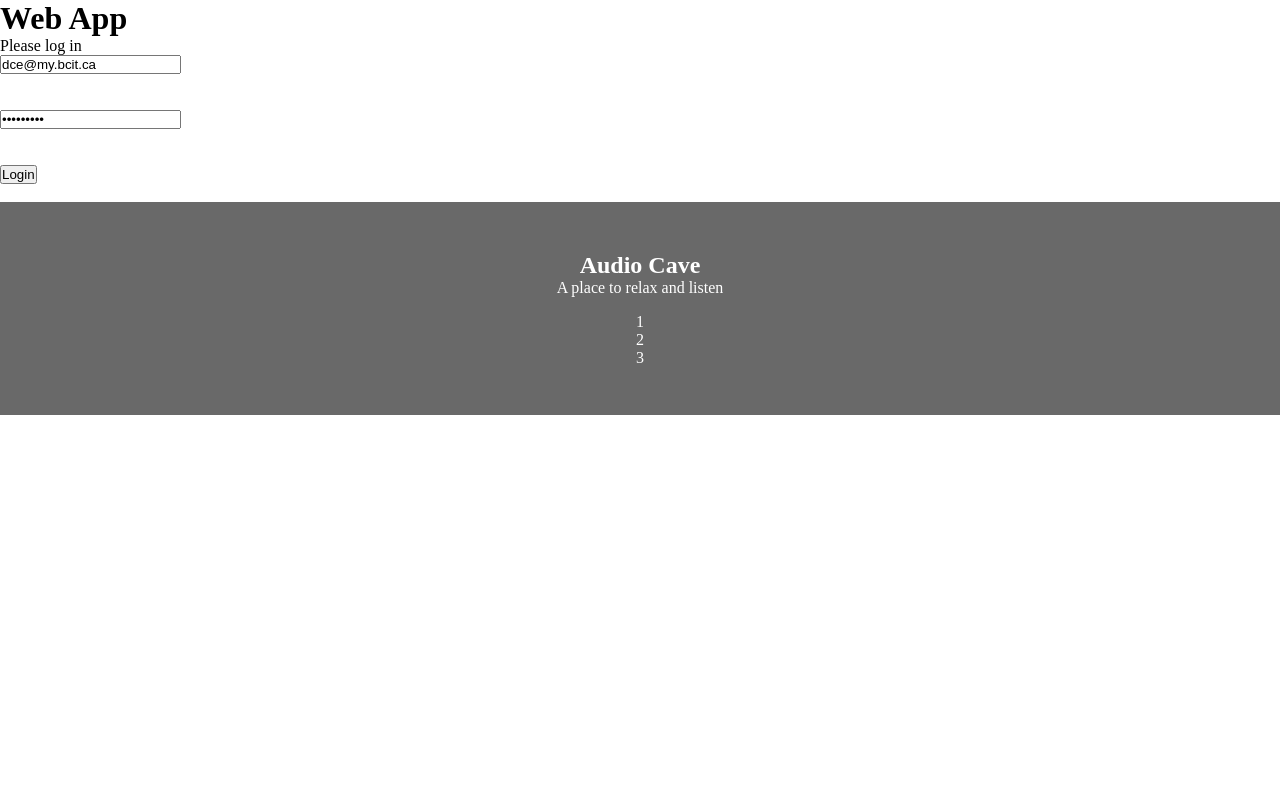
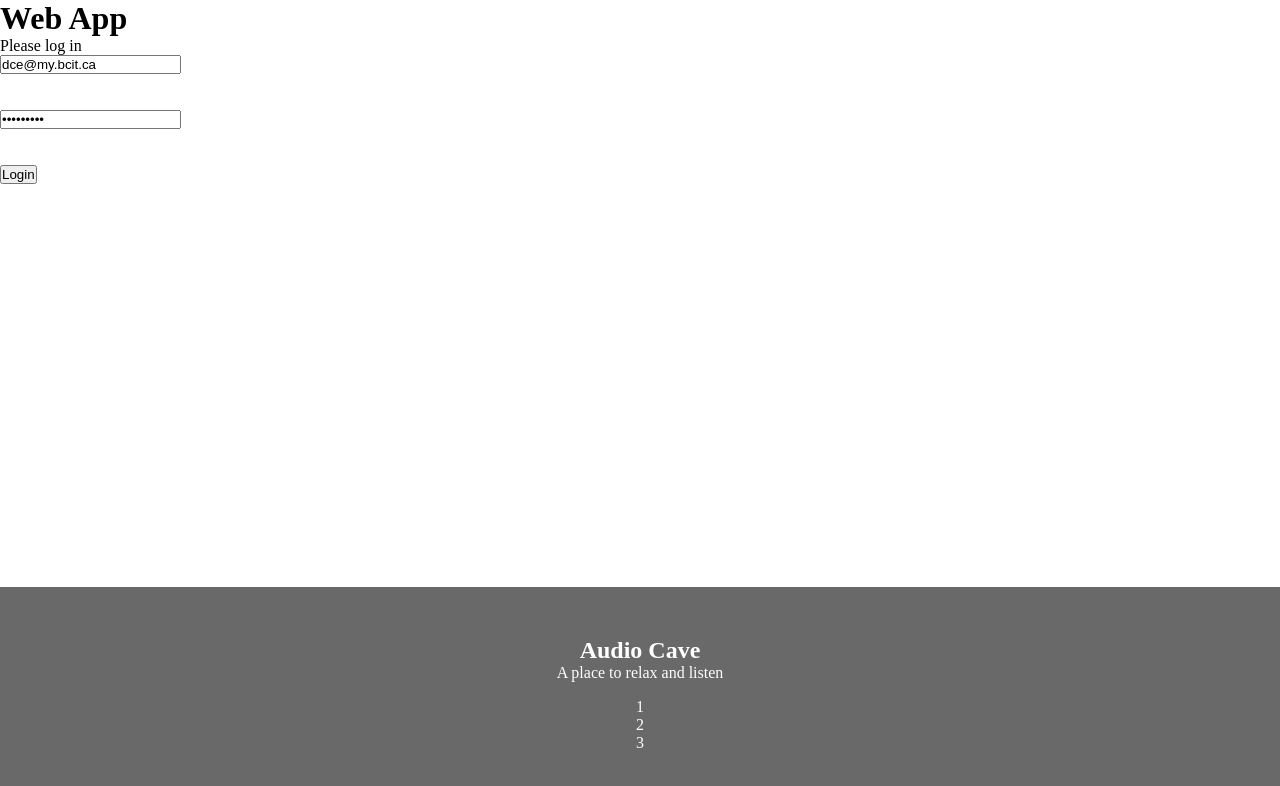
Before and after one commit to nero0704/2800-202210-BBY08, a website: page public/html/index.html in a window 1280 px wide. Drawn offline with Linux system fonts and the light colour scheme; files whose address does not match are found by name.

Commit message:
finished footer template

```diff
--- a/public/css/footer.css
+++ b/public/css/footer.css
@@ -1,13 +1,16 @@
+
+
+
 footer{
 
-
+    position: absolute;
     bottom:0;
     left: 0;
     right: 0;
 
     background: #696969;
     height: auto;
-    width: 100vw;
+    width: 100%;
     padding-top: 50px;
     color: white;
 }
```
Also changed, not shown: public/html/index.html (+2 -0 lines).
